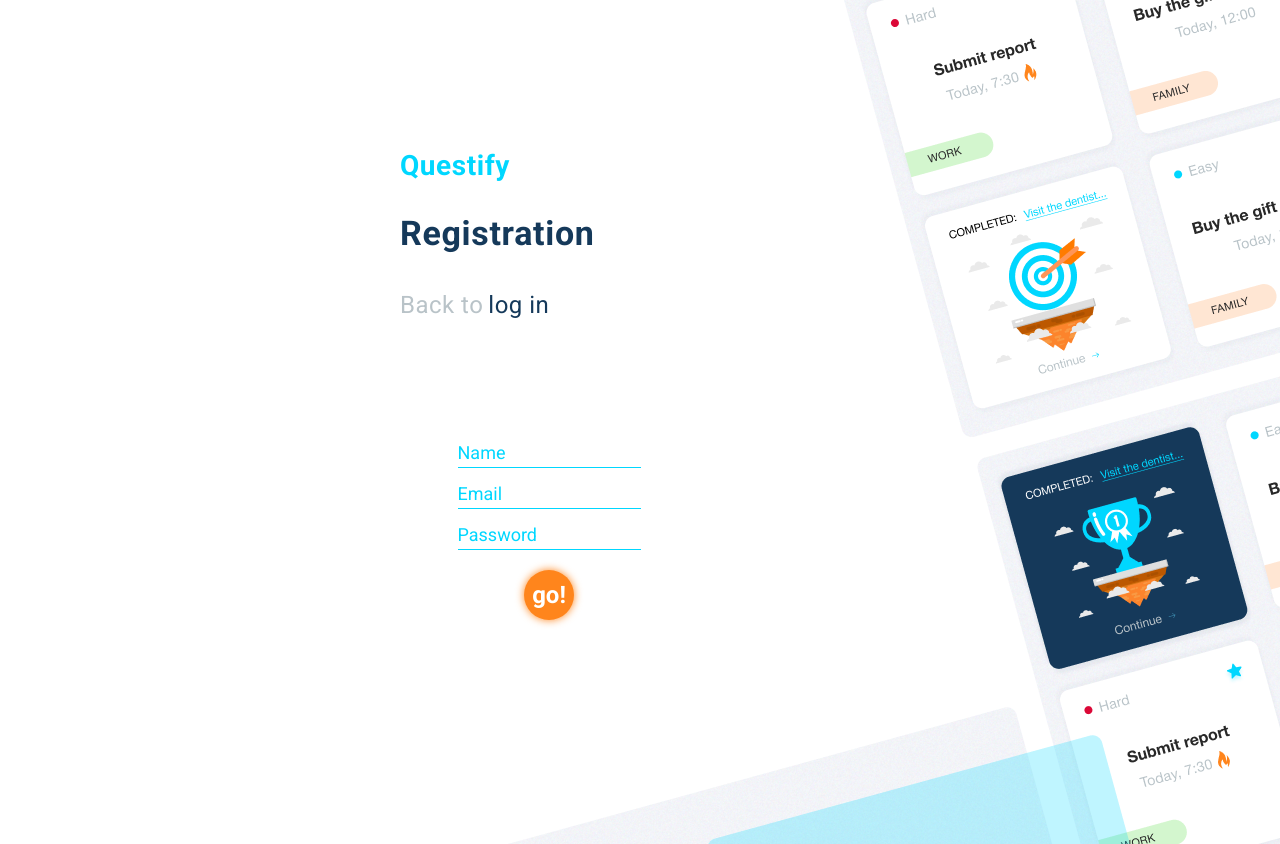
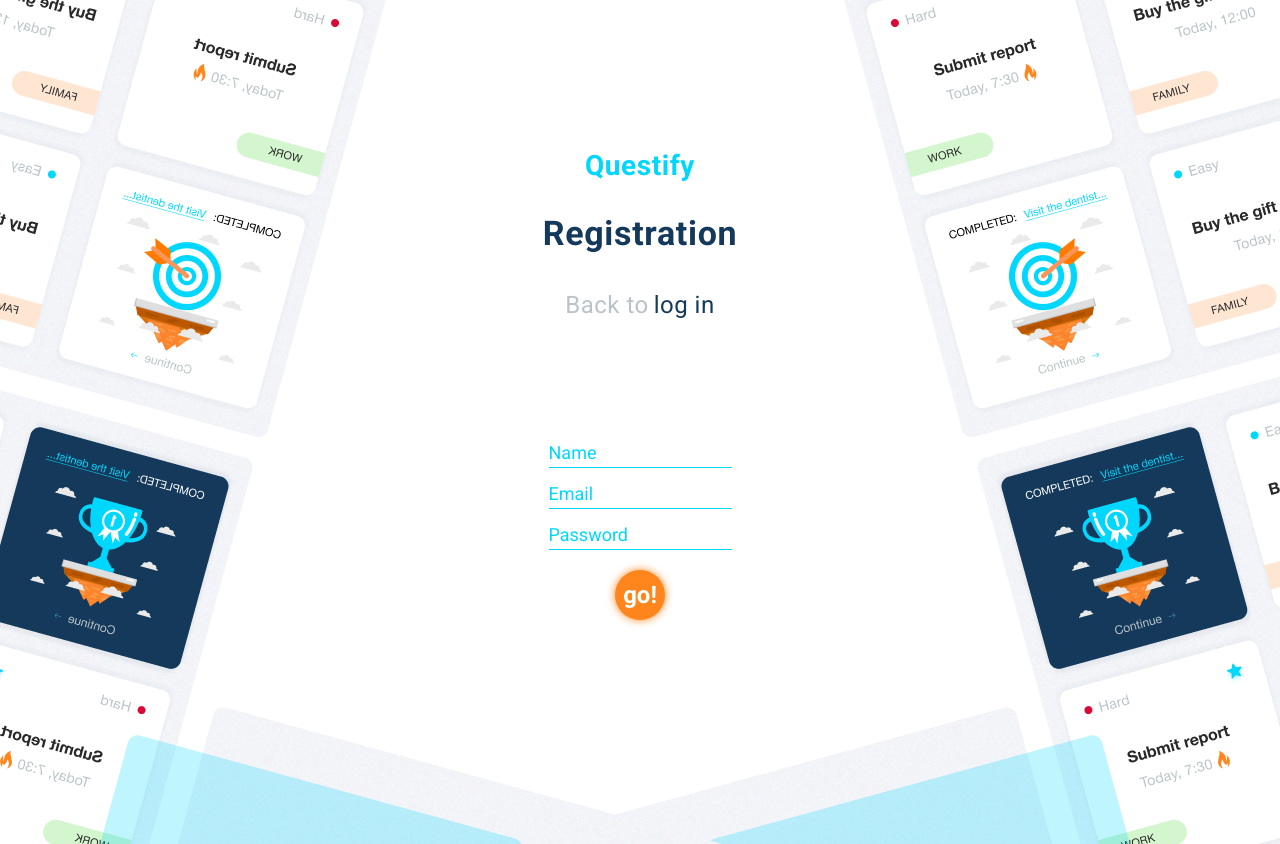
Before and after one commit to VolodymyrBuzinov/dashboard, a React (Create React App) app: page /singUpPage in a window 1280 px wide. Built offline with nearby package versions, Linux system fonts and the light colour scheme.

Commit message:
add sign up page fixes of styyles

```diff
--- a/src/Pages/SingUpPage/SingUpPage.jsx
+++ b/src/Pages/SingUpPage/SingUpPage.jsx
@@ -69,24 +69,24 @@ const SingUpPage = () => {
                     <h2 className={s.registr_caption}>Registration</h2>
                     <div className={s.registr_textContainer}>
                       <span className={s.registr_text}>Back to</span>
-                      <NavLink
-                        exact
-                        to="/"
-                        className={s.registr_navLink}
-                      >
+                      <NavLink exact to="/" className={s.registr_navLink}>
                         <span className={s.registr_link}>log in</span>
                       </NavLink>
 
-                      <div className={s.registr_secondBtnContainer}>
+                      <div
+                        className={
+                          reEmail
+                            ? `${s.registr_secondBtnContainer} ${s.transformed}`
+                            : s.registr_secondBtnContainer
+                        }
+                      >
                         {reEmail && (
                           <>
                             <p className={s.registr_text}>
                               Send a follow-up letter
                             </p>
                             <div className={s.regisrt_innerContent}>
-                              <p className={s.regisrt_innerEmail}>
-                                {reEmail}
-                              </p>
+                              <p className={s.regisrt_innerEmail}>{reEmail}</p>
                               <button
                                 className={s.registr_sendBtn}
                                 type="button"
@@ -173,6 +173,16 @@ const SingUpPage = () => {
                     alt="background"
                     className={s.registr_loginPicture}
                   />
+                  <img
+                    src={pic1}
+                    alt="background"
+                    className={s.registr_registerPicture}
+                  />
+                  <img
+                    src={pic2}
+                    alt="background"
+                    className={s.registr_registerPic}
+                  />
                 </section>
               </animated.div>
             ),
--- a/src/Pages/SingUpPage/SingUpPage.module.scss
+++ b/src/Pages/SingUpPage/SingUpPage.module.scss
@@ -27,9 +27,12 @@
     padding-bottom: 212px;
   }
   @media screen and (min-width: 1280px) {
+    display: flex;
+    align-items: center;
+    justify-content: center;
+    flex-direction: column;
     padding-top: 153px;
     padding-bottom: 154px;
-    padding-left: 400px;
   }
 }
 
@@ -89,6 +92,7 @@
   }
   @media screen and (min-width: 1280px) {
     margin-top: 35px;
+    text-align: center;
   }
 }
 
@@ -135,16 +139,26 @@
 }
 
 .registr_secondBtnContainer {
-  width: 400px;
-  height: 100px;
-  background-color: transparent;
+  transition: $animation-timing;
+  transform: translateX(-100%);
+  // @media screen and (max-width: 767px) {
+  // }
+  @media screen and (min-width: 768px) {
+    min-height: 100px;
+  }
 }
-
+.transformed {
+  transform: translateX(0);
+}
 .regisrt_innerContent {
   @extend %text-throw;
   display: flex;
   align-items: center;
+
   @media screen and (max-width: 767px) {
+    justify-content: center;
+  }
+  @media screen and (min-width: 1280px) {
     justify-content: center;
   }
 }
@@ -198,7 +212,7 @@
     display: flex;
     flex-direction: column;
     align-items: center;
-    margin-top: 50px;
+    margin-top: 20px;
   }
   @media screen and (min-width: 421px) {
     display: flex;
@@ -316,3 +330,27 @@
     bottom: -70px;
   }
 }
+.registr_registerPicture {
+  pointer-events: none;
+  @media screen and (max-width: 1279px) {
+    display: none;
+  }
+  @media screen and (min-width: 1280px) {
+    position: absolute;
+    top: 0;
+    left: -50px;
+    transform: scale(-1, 1);
+  }
+}
+.registr_registerPic {
+  pointer-events: none;
+  @media screen and (max-width: 1279px) {
+    display: none;
+  }
+  @media screen and (min-width: 1280px) {
+    position: absolute;
+    bottom: -70px;
+    left: -50px;
+    transform: scale(-1, 1);
+  }
+}
```
